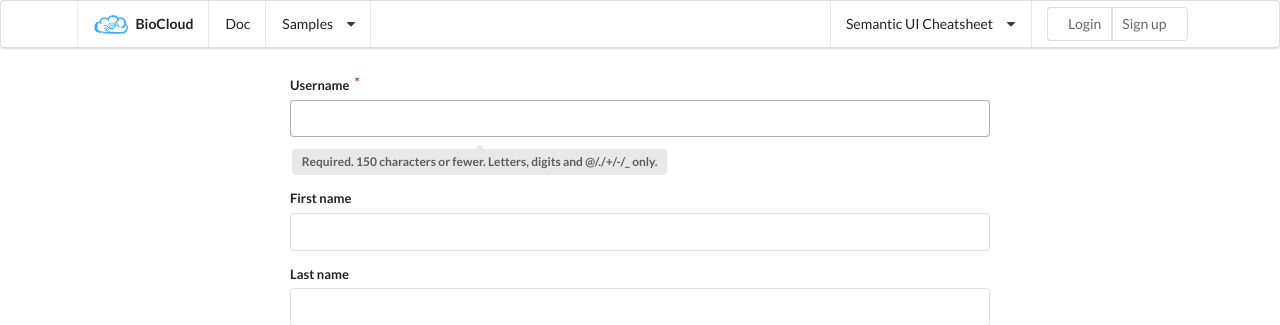
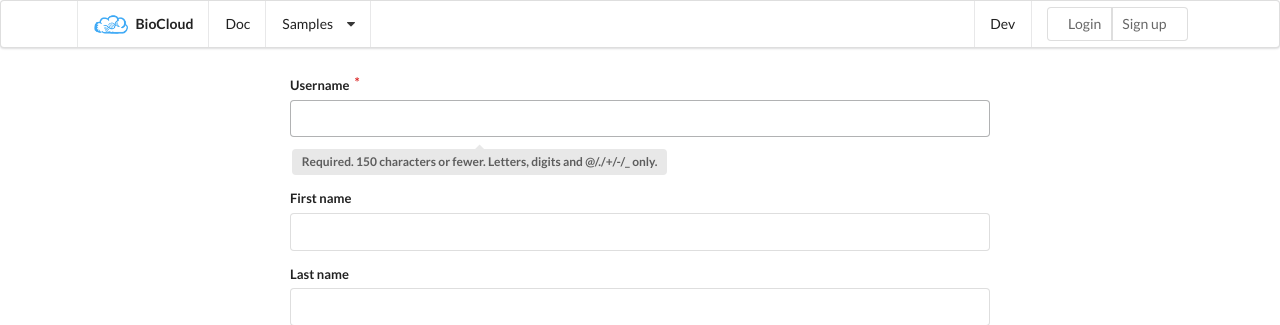
Before and after one commit to ccwang002/biocloud-server, a Django app: page /accounts/register in a window 1280 px wide. Shown: the top 325 px of the page. Run offline with Django 3.2, Linux system fonts and the light colour scheme; some libraries are stand-ins or nearby versions.

Commit message:
update menu

```diff
--- a/biocloud/base/templates/base.html
+++ b/biocloud/base/templates/base.html
@@ -32,10 +32,11 @@
       </div>
       <div class="right menu">
         <div class="ui simple dropdown item">
-          Semantic UI Cheatsheet <i class="dropdown icon"></i>
+          Dev
           <div class="menu">
-            <a href="{% url 'semantic_ui_grid' %}" class="item">Grid</a>
-            <a href="{% url 'semantic_ui_bootstrap' %}" class="item">Bootstrap</a>
+            <a href="{% url 'semantic_ui_grid' %}" class="item">SemanticUI Grid</a>
+            <a href="{% url 'semantic_ui_bootstrap' %}" class="item">SemanticUI Bootstrap</a>
+            <a href="{% url 'example_form' %}" class="item">Example Form</a>
           </div>
         </div>
         <form class="item" method="post" action="{% url 'logout' %}">
```
